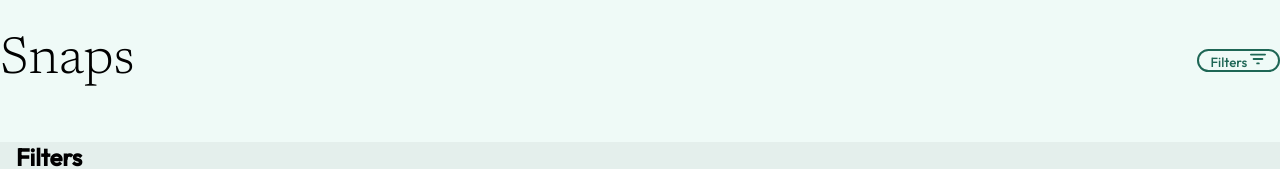
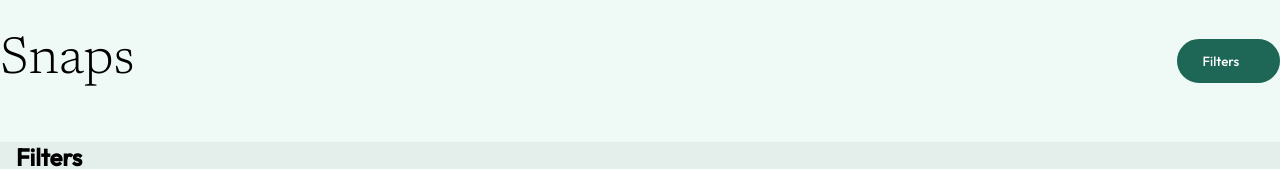
Before and after one commit to dcconde/snaps, a React (Vite) app: page / in a window 1280 px wide. Both pictures are taken after a click on the button "Filters". Shown: the top 169 px of the page. Built offline with nearby package versions, Linux system fonts and the light colour scheme.

Commit message:
add styling to filters button

```diff
--- a/src/App.jsx
+++ b/src/App.jsx
@@ -7,13 +7,16 @@ import Header from "./components/Header/Header";
 import Footer from "./components/Footer/Footer";
 
 function App() {
-  const [count, setCount] = useState(0);
+  const [filterMenuIsOpen, setFilterMenuIsOpen] = useState(false);
 
   return (
     <>
-      <Header />
+      <Header
+        filterMenuIsOpen={filterMenuIsOpen}
+        setFilterMenuIsOpen={setFilterMenuIsOpen}
+      />
       <main>
-        <Filters />
+        <Filters filterMenuIsOpen={filterMenuIsOpen} />
         <h3 className="">Our mission:</h3>
         <h2 className="title">
           Provide photographers a space o share photos of the naighbourhoods
--- a/src/components/Filters/Filters.jsx
+++ b/src/components/Filters/Filters.jsx
@@ -1,10 +1,12 @@
 import filtersData from "../../data/tags.json";
 import "./Filters.scss";
 
-function Filters() {
-  console.log(filtersData);
+function Filters({ filterMenuIsOpen }) {
   return (
-    <section className="filters">
+    <section
+      className="filters"
+      style={{ display: filterMenuIsOpen ? "block" : "none" }}
+    >
       <h2 className="filters__title">Filters</h2>
       <ul className="filters__list">
         {filtersData.map((filter) => (
--- a/src/components/Header/Header.jsx
+++ b/src/components/Header/Header.jsx
@@ -1,15 +1,18 @@
 import "./Header.scss";
 import filtersIcon from "../../assets/images/Filter.svg";
 
-function Header() {
-  const handleClick = (event) => console.log(event);
+function Header({ filterMenuIsOpen, setFilterMenuIsOpen }) {
+  // const handleClick = (event) => console.log(event);
 
   return (
     <header>
       <h1 className="title">Snaps</h1>
       <div className="btn">
-        <button className="filters-btn" onClick={() => handleClick(event)}>
-          Filters <img src={filtersIcon} />
+        <button
+          className={`filters-btn ${filterMenuIsOpen ? "open" : "closed"}`}
+          onClick={() => setFilterMenuIsOpen(!filterMenuIsOpen)}
+        >
+          Filters <img src={filtersIcon} alt="Filter Icon" />
         </button>
       </div>
     </header>
--- a/src/components/Header/Header.scss
+++ b/src/components/Header/Header.scss
@@ -20,16 +20,27 @@ header {
   align-items: center;
 }
 
-.filters-btn {
+.filters-btn.closed {
   font-family: "Outfit";
   color: $primary2;
   background-color: $primary3;
-  padding: 0 0.75rem;
+  padding: 0.75rem 1.5rem;
   border-radius: 2rem;
   border: 2px solid $primary2;
+  transition: background-color 0.3s ease, color 0.3s ease;
+}
+
+.filters-btn.open {
+  font-family: "Outfit";
+  color: $secondary3;
+  background-color: $primary2;
+  padding: 0.75rem 1.5rem;
+  border-radius: 2rem;
+  border: 2px solid $primary2;
+  transition: background-color 0.3s ease, color 0.3s ease;
 }
 
 img {
-  width: 16px;
-  height: 16px;
+  width: 0.75rem;
+  height: 0.75rem;
 }
```
